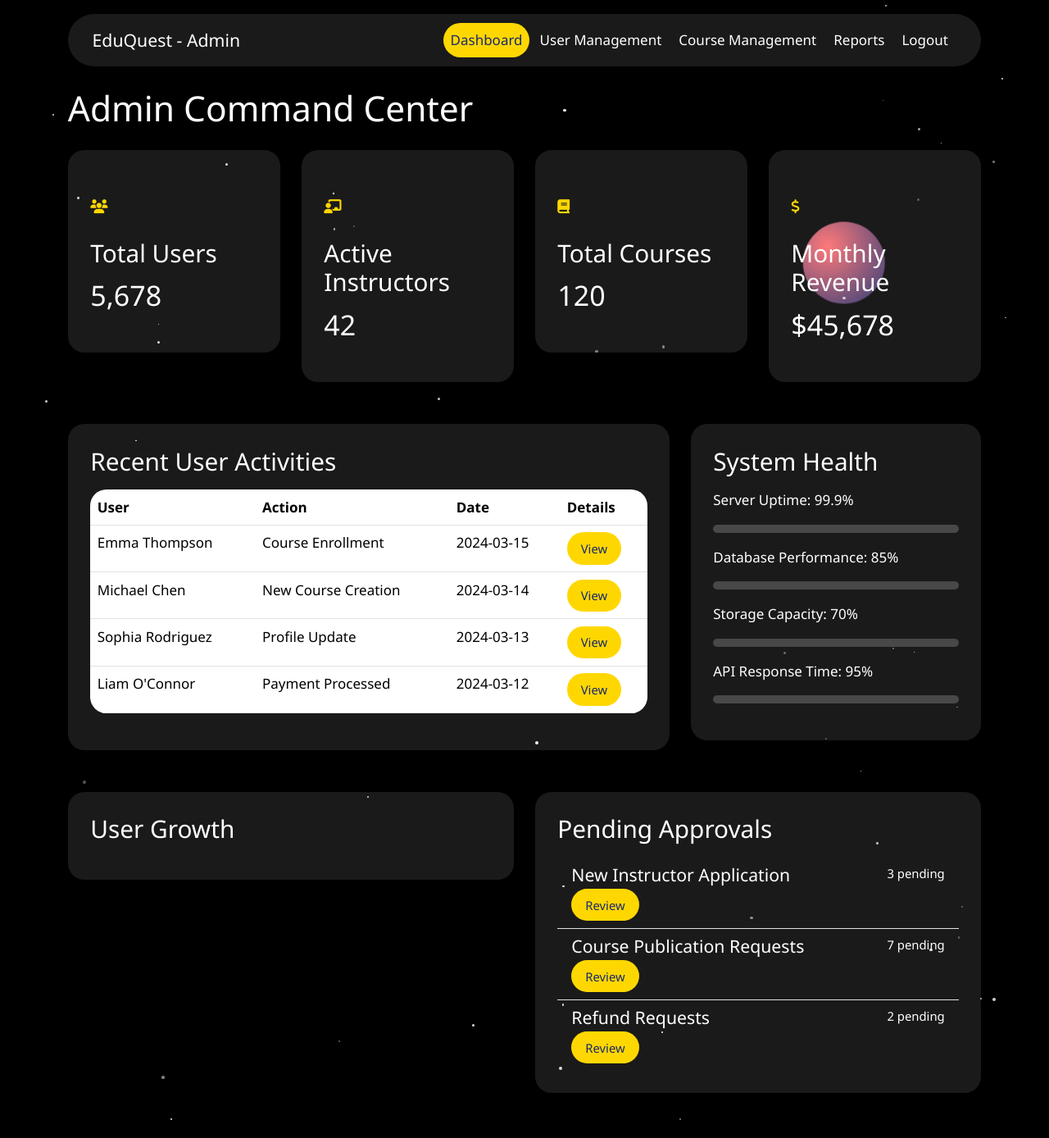
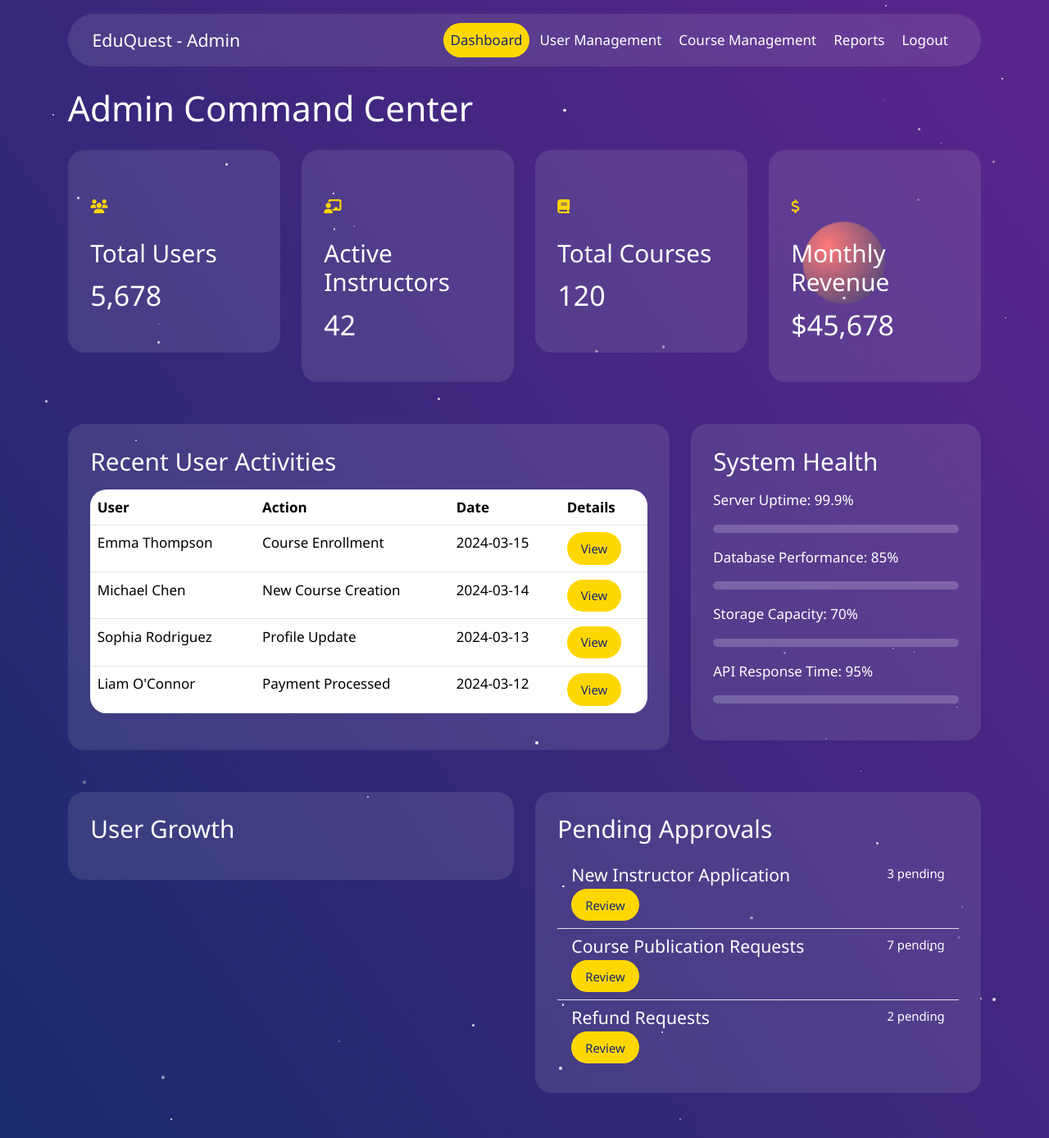
Before and after one commit to danielnnam/Eduquest, a Django app: page /administration/dashboard/ in a window 1280 px wide. Shown: the whole page at 82% size. Run offline with Django 5.2, Linux system fonts and the light colour scheme; some libraries are stand-ins or nearby versions.

Commit message:
Modifyed the style

```diff
--- a/static/css/backend.css
+++ b/static/css/backend.css
@@ -12,8 +12,8 @@
 }
 body {
     font-family: 'Segoe UI', Tahoma, Geneva, Verdana, sans-serif;
-    /* background: linear-gradient(135deg, var(--space-blue), var(--cosmic-purple)); */
-    background-color: rgb(0, 0, 0);
+    background: linear-gradient(1135deg, var(--space-blue), var(--cosmic-purple));
+    /* background-color: rgb(0, 0, 0); */
 
     color: #ffffff;
     min-height: 100vh;
@@ -440,7 +440,7 @@
     background-color: #190546!important;
 }
 .bg-neon-content{
-    background-color: rgb(178, 174, 189);
+    background-color: rgb(13, 1, 43)!important;
 }
 
 .content-card {
```
